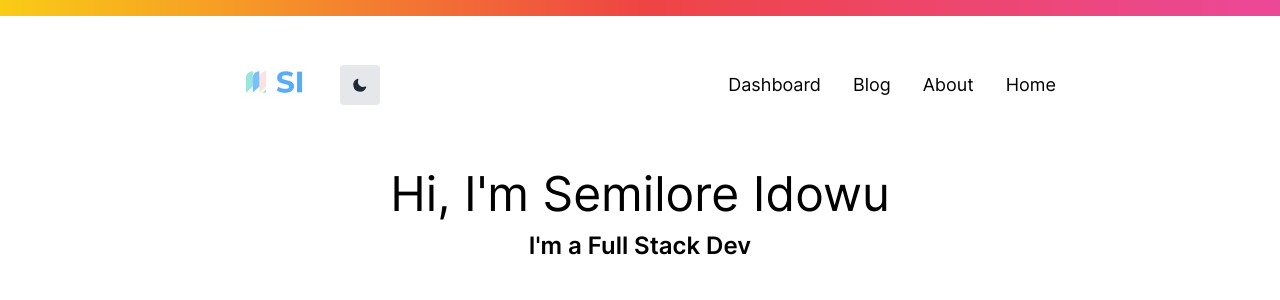
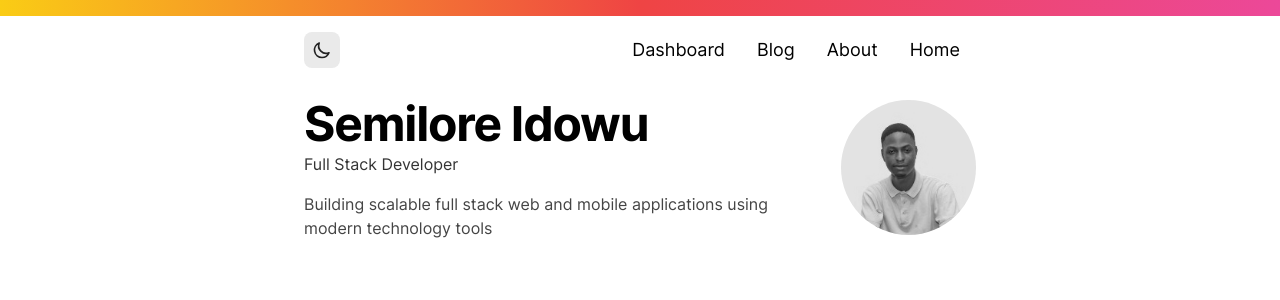
Before and after one commit to semijacks/next-ts-tailwind-portfolio, a Next.js app: page / in a window 1280 px wide. Shown: the top 300 px of the page. Built offline with nearby package versions, Linux system fonts and the light colour scheme.

Commit message:
added dark mode support

```diff
--- a/components/Container.tsx
+++ /dev/null
@@ -1,60 +0,0 @@
-import NextLink from 'next/link';
-import Image from 'next/image';
-
-const Container = () => {
-  return (
-    <div>
-      <nav className='px-4 flex justify-between items-center max-w-4xl w-full mb-4 mx-auto bg-white dark:bg-black bg-opacity-60'>
-        <div className='flex justify-between items-center'>
-          <NextLink href=''>
-            <a className='p-1 sm:p-4 text-gray-900 dark:text-gray-100'>
-              <Image
-                src='/images/logo.jpg'
-                alt='Picture of the author'
-                width={'100%'}
-                height={'100%'}
-              />
-            </a>
-          </NextLink>
-          <button
-            aria-label='Toggle Dark Mode'
-            type='button'
-            className='bg-gray-200 dark:bg-gray-800 rounded p-3 h-10 w-10'
-            //   onClick={() => setTheme(theme === 'dark' ? 'light' : 'dark')}
-          >
-            <svg
-              xmlns='http://www.w3.org/2000/svg'
-              viewBox='0 0 24 24'
-              fill='currentColor'
-              stroke='currentColor'
-              className='h-4 w-4 text-gray-800 dark:text-gray-200'
-            >
-              <path
-                strokeLinecap='round'
-                strokeLinejoin='round'
-                strokeWidth={2}
-                d='M20.354 15.354A9 9 0 018.646 3.646 9.003 9.003 0 0012 21a9.003 9.003 0 008.354-5.646z'
-              />
-            </svg>
-          </button>
-        </div>
-        <div>
-          <NextLink href=''>
-            <a className='p-1 sm:p-4 text-xs md:text-lg '>Dashboard</a>
-          </NextLink>
-          <NextLink href=''>
-            <a className='p-1 sm:p-4 text-xs md:text-lg '>Blog</a>
-          </NextLink>
-          <NextLink href=''>
-            <a className='p-1 sm:p-4 text-xs md:text-lg '>About</a>
-          </NextLink>
-          <NextLink href='/'>
-            <a className='p-1 sm:p-4 text-xs md:text-lg '>Home</a>
-          </NextLink>
-        </div>
-      </nav>
-    </div>
-  );
-};
-
-export default Container;
--- /dev/null
+++ b/components/Header.tsx
@@ -0,0 +1,72 @@
+import { useState, useEffect } from 'react';
+import NextLink from 'next/link';
+import { useTheme } from 'next-themes';
+
+interface HeaderProps {}
+
+const Header = ({}: HeaderProps) => {
+  const [mounted, setMounted] = useState(false);
+  const { resolvedTheme, setTheme } = useTheme();
+
+  useEffect(() => setMounted(true), []);
+
+  return (
+    <>
+      <div className='w-full h-4 bg-gradient-to-r from-yellow-400 via-red-500 to-pink-500' />
+      <nav className='py-4 flex justify-between items-center max-w-2xl w-full mb-4 mx-auto bg-white dark:bg-gray-900'>
+        <div className='flex justify-between items-center'>
+          <button
+            aria-label='Toggle Dark Mode'
+            type='button'
+            className='w-9 h-9 bg-gray-200 rounded-lg dark:bg-gray-600 flex items-center justify-center  hover:ring-2 ring-gray-300  transition-all'
+            onClick={() =>
+              setTheme(resolvedTheme === 'dark' ? 'light' : 'dark')
+            }
+          >
+            {mounted && (
+              <svg
+                xmlns='http://www.w3.org/2000/svg'
+                viewBox='0 0 24 24'
+                fill='none'
+                stroke='currentColor'
+                className='w-5 h-5 text-gray-800 dark:text-gray-200'
+              >
+                {resolvedTheme === 'dark' ? (
+                  <path
+                    strokeLinecap='round'
+                    strokeLinejoin='round'
+                    strokeWidth={2}
+                    d='M12 3v1m0 16v1m9-9h-1M4 12H3m15.364 6.364l-.707-.707M6.343 6.343l-.707-.707m12.728 0l-.707.707M6.343 17.657l-.707.707M16 12a4 4 0 11-8 0 4 4 0 018 0z'
+                  />
+                ) : (
+                  <path
+                    strokeLinecap='round'
+                    strokeLinejoin='round'
+                    strokeWidth={2}
+                    d='M20.354 15.354A9 9 0 018.646 3.646 9.003 9.003 0 0012 21a9.003 9.003 0 008.354-5.646z'
+                  />
+                )}
+              </svg>
+            )}
+          </button>
+        </div>
+        <div>
+          <NextLink href=''>
+            <a className='p-1 sm:p-4 text-xs md:text-lg '>Dashboard</a>
+          </NextLink>
+          <NextLink href=''>
+            <a className='p-1 sm:p-4 text-xs md:text-lg '>Blog</a>
+          </NextLink>
+          <NextLink href=''>
+            <a className='p-1 sm:p-4 text-xs md:text-lg '>About</a>
+          </NextLink>
+          <NextLink href='/'>
+            <a className='p-1 sm:p-4 text-xs md:text-lg '>Home</a>
+          </NextLink>
+        </div>
+      </nav>
+    </>
+  );
+};
+
+export default Header;
--- /dev/null
+++ b/layouts/Container.tsx
@@ -0,0 +1,17 @@
+import React from 'react';
+import Header from '@/components/Header';
+
+interface ContainerProps {
+  children: React.ReactNode;
+}
+
+const Container = ({ children }: ContainerProps) => {
+  return (
+    <>
+      <Header />
+      <div className='max-w-2xl mx-auto'>{children}</div>
+    </>
+  );
+};
+
+export default Container;
--- a/package.json
+++ b/package.json
@@ -8,7 +8,9 @@
     "lint": "next lint"
   },
   "dependencies": {
+    "@tailwindcss/typography": "^0.5.0",
     "next": "12.0.8",
+    "next-themes": "^0.0.15",
     "react": "17.0.2",
     "react-dom": "17.0.2"
   },
--- a/pages/_app.js
+++ /dev/null
@@ -1,7 +0,0 @@
-import '../styles/globals.css'
-
-function MyApp({ Component, pageProps }) {
-  return <Component {...pageProps} />
-}
-
-export default MyApp
--- /dev/null
+++ b/pages/_app.tsx
@@ -0,0 +1,15 @@
+import '../styles/globals.css';
+import { ThemeProvider } from 'next-themes';
+import Container from '@/layouts/Container';
+
+function MyApp({ Component, pageProps }) {
+  return (
+    <ThemeProvider attribute='class'>
+      <Container>
+        <Component {...pageProps} />
+      </Container>
+    </ThemeProvider>
+  );
+}
+
+export default MyApp;
--- a/pages/index.tsx
+++ b/pages/index.tsx
@@ -1,5 +1,5 @@
 import Head from 'next/head';
-import Container from '@/components/Container';
+import Image from 'next/image';
 
 export default function Home() {
   return (
@@ -7,17 +7,28 @@ export default function Home() {
       <Head>
         <title>Idowu Semilore</title>
       </Head>
-      <div className='w-full h-4 bg-gradient-to-r from-yellow-400 via-red-500 to-pink-500' />
-      <Container />
-      <div className='flex flex-col items-center justify-center max-w-3xl m-auto'>
-        <section className='m-0'>
-          <h1 className='text-3xl lg:text-5xl text-center'>
-            Hi, I&apos;m Semilore Idowu
+      <div className='flex flex-col-reverse sm:flex-row items-start'>
+        <div className='flex flex-col pr-8'>
+          <h1 className='font-bold text-3xl md:text-5xl tracking-tight mb-1 text-black dark:text-white'>
+            Semilore Idowu
           </h1>
-          <p className='font-semibold text-2xl text- text-center mt-3'>
-            I&apos;m a Full Stack Dev
+          <h2 className='text-gray-700 dark:text-gray-200 mb-4'>
+            Full Stack Developer
+          </h2>
+          <p className='text-gray-600 dark:text-gray-400 mb-16'>
+            Building scalable full stack web and mobile applications using
+            modern technology tools
           </p>
-        </section>
+        </div>
+        <div className='w-[80px] sm:w-[176px] relative mb-8 sm:mb-0 mr-auto'>
+          <Image
+            alt='Semilore Idowu'
+            height={176}
+            width={176}
+            src='/images/avatar.jpg'
+            className='rounded-full filter grayscale'
+          />
+        </div>
       </div>
     </div>
   );
--- a/tailwind.config.js
+++ b/tailwind.config.js
@@ -2,48 +2,104 @@ const { spacing, fontFamily } = require('tailwindcss/defaultTheme');
 const plugin = require('tailwindcss/plugin');
 
 module.exports = {
-  darkMode: 'class', // or 'media' or 'class'
   content: [
     './pages/**/*.{js,ts,jsx,tsx}',
     './components/**/*.{js,ts,jsx,tsx}',
   ],
+  darkMode: 'class', // or 'media' or 'class'
   theme: {
     extend: {
+      colors: {
+        'blue-opaque': 'rgb(13 42 148 / 18%)',
+        gray: {
+          0: '#fff',
+          100: '#fafafa',
+          200: '#eaeaea',
+          300: '#999999',
+          400: '#888888',
+          500: '#666666',
+          600: '#444444',
+          700: '#333333',
+          800: '#222222',
+          900: '#111111',
+        },
+      },
       fontFamily: {
         sans: ['Inter', ...fontFamily.sans],
       },
-      colors: {
-        carnation: {
-          50: '#fff6f7',
-          100: '#feedef',
-          200: '#fdd2d7',
-          300: '#fcb6bf',
-          400: '#fa8090',
-          500: '#f84960',
-          600: '#df4256',
-          700: '#ba3748',
-          800: '#952c3a',
-          900: '#7a242f',
+      typography: (theme) => ({
+        DEFAULT: {
+          css: {
+            color: theme('colors.gray.700'),
+            a: {
+              color: theme('colors.blue.500'),
+              '&:hover': {
+                color: theme('colors.blue.700'),
+              },
+              code: { color: theme('colors.blue.400') },
+            },
+            'h2,h3,h4': {
+              'scroll-margin-top': spacing[32],
+            },
+            thead: {
+              borderBottomColor: theme('colors.gray.200'),
+            },
+            code: { color: theme('colors.pink.500') },
+            'blockquote p:first-of-type::before': false,
+            'blockquote p:last-of-type::after': false,
+          },
         },
-        'havelock-blue': {
-          50: '#f7fbff',
-          100: '#eef7ff',
-          200: '#d5ebff',
-          300: '#bbdfff',
-          400: '#88c6ff',
-          500: '#55aeff',
-          600: '#4d9de6',
-          700: '#4083bf',
-          800: '#336899',
-          900: '#2a557d',
+        dark: {
+          css: {
+            color: theme('colors.gray.200'),
+            a: {
+              color: theme('colors.blue.400'),
+              '&:hover': {
+                color: theme('colors.blue.600'),
+              },
+              code: { color: theme('colors.blue.400') },
+            },
+            blockquote: {
+              borderLeftColor: theme('colors.gray.700'),
+              color: theme('colors.gray.300'),
+            },
+            'h2,h3,h4': {
+              color: theme('colors.gray.100'),
+              'scroll-margin-top': spacing[32],
+            },
+            hr: { borderColor: theme('colors.gray.700') },
+            ol: {
+              li: {
+                '&:before': { color: theme('colors.gray.500') },
+              },
+            },
+            ul: {
+              li: {
+                '&:before': { backgroundColor: theme('colors.gray.500') },
+              },
+            },
+            strong: { color: theme('colors.gray.100') },
+            thead: {
+              th: {
+                color: theme('colors.gray.100'),
+              },
+              borderBottomColor: theme('colors.gray.600'),
+            },
+            tbody: {
+              tr: {
+                borderBottomColor: theme('colors.gray.700'),
+              },
+            },
+          },
         },
-      },
+      }),
     },
   },
   variants: {
     extend: {},
   },
   plugins: [
+    [require('@tailwindcss/typography')],
     plugin(function ({ addUtilities }) {
       const newUtilities = {
         '.text-gradient': {
```
Also changed, not shown: public/images/avatar.jpg (added), 1 other file (tests, documents, lock files or other folders).
